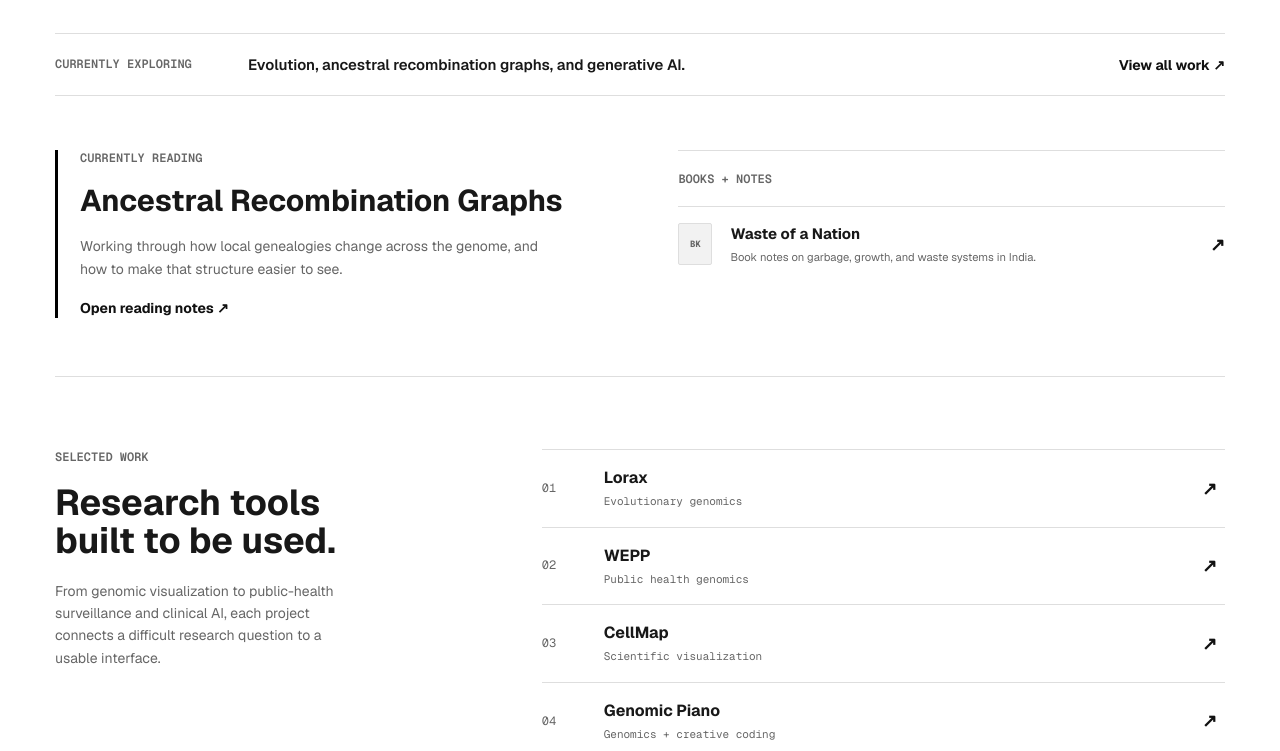
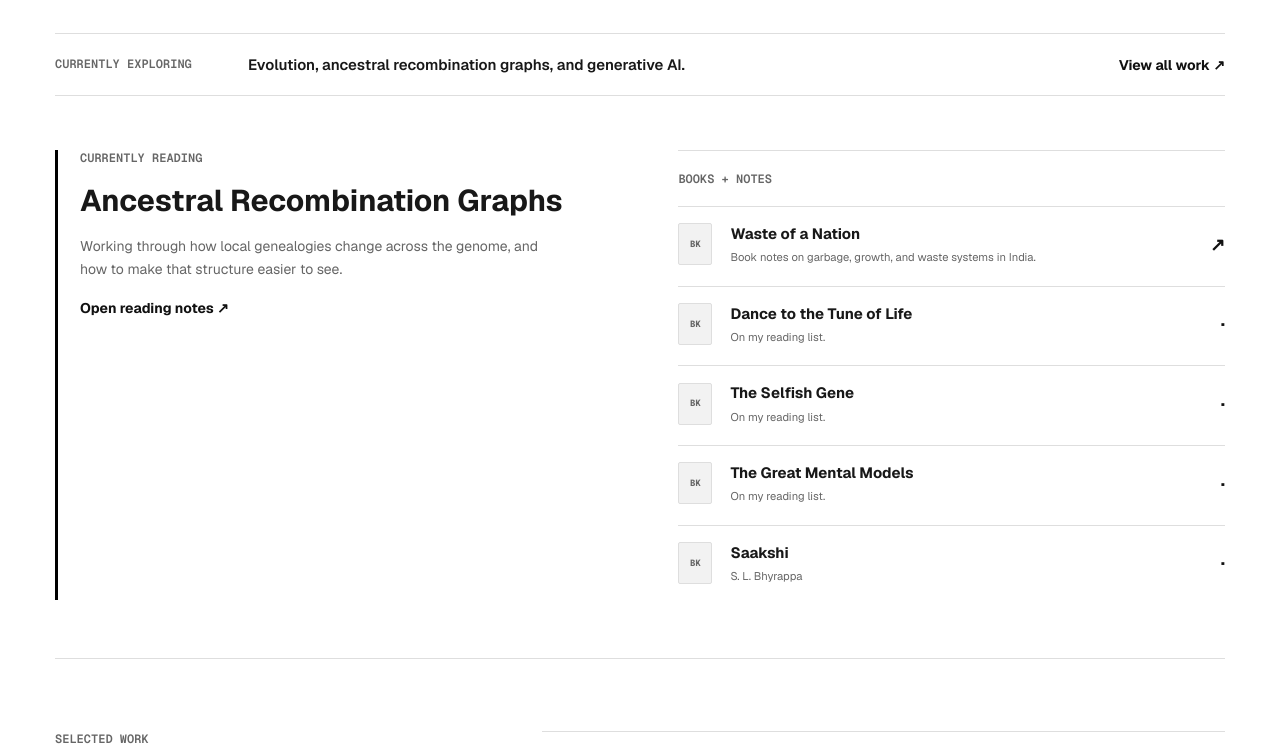
Before and after one commit to pratikkatte/portfolio, a Next.js app: page / in a window 1280 px wide. Shown: the part 613-1364 px from the top of the page. Built offline with nearby package versions, Linux system fonts and the light colour scheme.

Commit message:
Add books to reading shelf

```diff
--- a/app/page.tsx
+++ b/app/page.tsx
@@ -55,6 +55,7 @@ export default function Home() {
         <article className="reading-books">
           <p className="home-kicker">Books + notes</p>
           {reading.books.map((book) => (
+            book.href ? (
               <a className="book-row" href={book.href} key={book.title} target="_blank" rel="noreferrer">
                 <span className="book-mark" aria-hidden="true">BK</span>
                 <span>
@@ -63,6 +64,16 @@ export default function Home() {
                 </span>
                 <span className="home-project-arrow" aria-hidden="true">↗</span>
               </a>
+            ) : (
+              <div className="book-row" key={book.title}>
+                <span className="book-mark" aria-hidden="true">BK</span>
+                <span>
+                  <strong>{book.title}</strong>
+                  <small>{book.description}</small>
+                </span>
+                <span className="home-project-arrow" aria-hidden="true">·</span>
+              </div>
+            )
           ))}
         </article>
       </section>
--- a/app/site-data.ts
+++ b/app/site-data.ts
@@ -363,6 +363,22 @@ export const reading = {
       description: "Book notes on garbage, growth, and waste systems in India.",
       href: "https://pratikkatte.substack.com/p/book-summary-waste-of-nation",
     },
+    {
+      title: "Dance to the Tune of Life",
+      description: "On my reading list.",
+    },
+    {
+      title: "The Selfish Gene",
+      description: "On my reading list.",
+    },
+    {
+      title: "The Great Mental Models",
+      description: "On my reading list.",
+    },
+    {
+      title: "Saakshi",
+      description: "S. L. Bhyrappa",
+    },
   ],
 };
 
```
Lines whose indentation alone changed are shown as unchanged.
